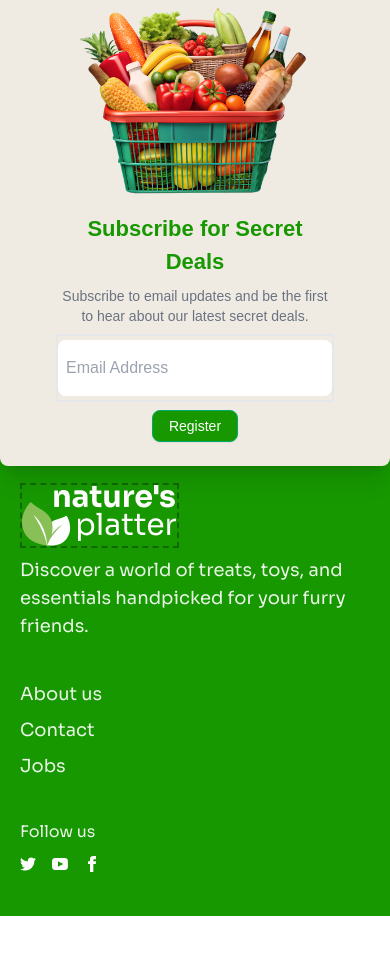
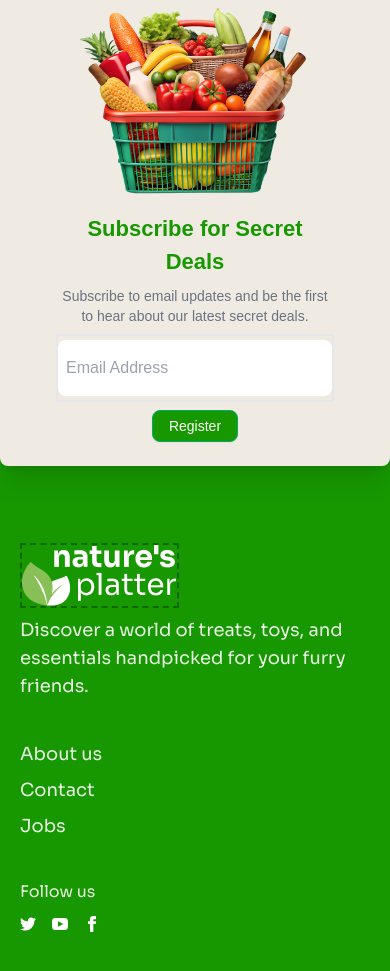
Before and after one commit to Rajib-Ahmed32/living-lab-project, a plain HTML site: page index.html in a window 390 px wide. Shown: the part 4294-5265 px from the top of the page. Before the commit the page ends 5210 px from the top, so only its background shows below. Drawn offline with nearby package versions, Linux system fonts and the light colour scheme.

Commit message:
small issue

```diff
--- a/index.html
+++ b/index.html
@@ -400,7 +400,7 @@
     </div>
   </div>
 
-  <div class="footer text-base-content pt-[280px] py-10 md:pt-[250px] lg:pt-[280px] flex-col md:flex-row md:justify-between items-center md:items-start text-center md:text-left px-5 lg:w-[85%] lg:mx-auto">
+  <div class="footer text-base-content pt-[340px] py-10 md:pt-[250px] lg:pt-[280px] flex-col md:flex-row md:justify-between items-center md:items-start text-center md:text-left px-5 lg:w-[85%] lg:mx-auto">
     <div class="text-start self-end md:mb-0">
       <div class="border-dashed border-2 border-black/30">
         <img src="./images/logo-footer.png" alt="main logo" class="md:w-[100px] lg:w-[120px]" />
```
